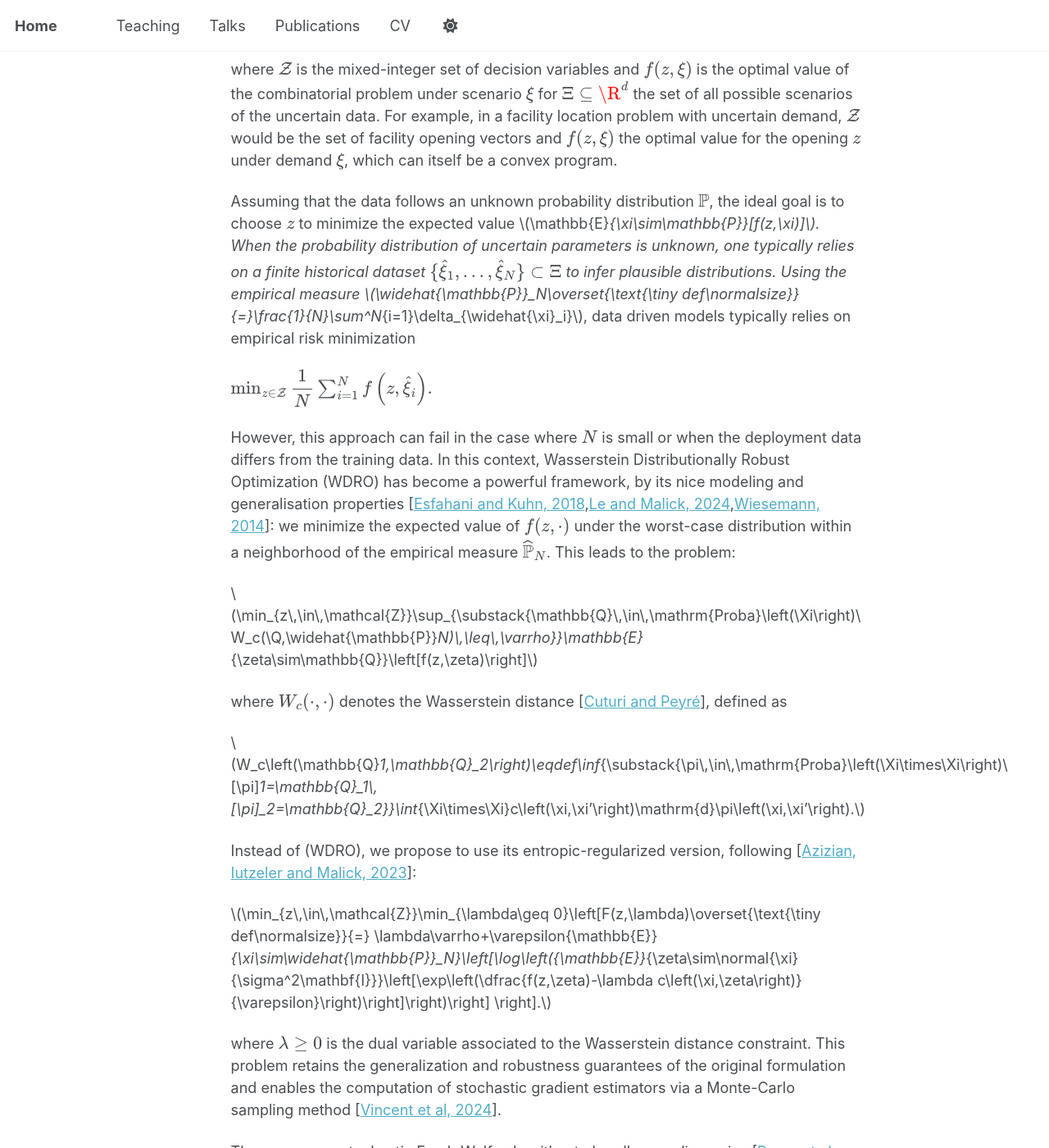
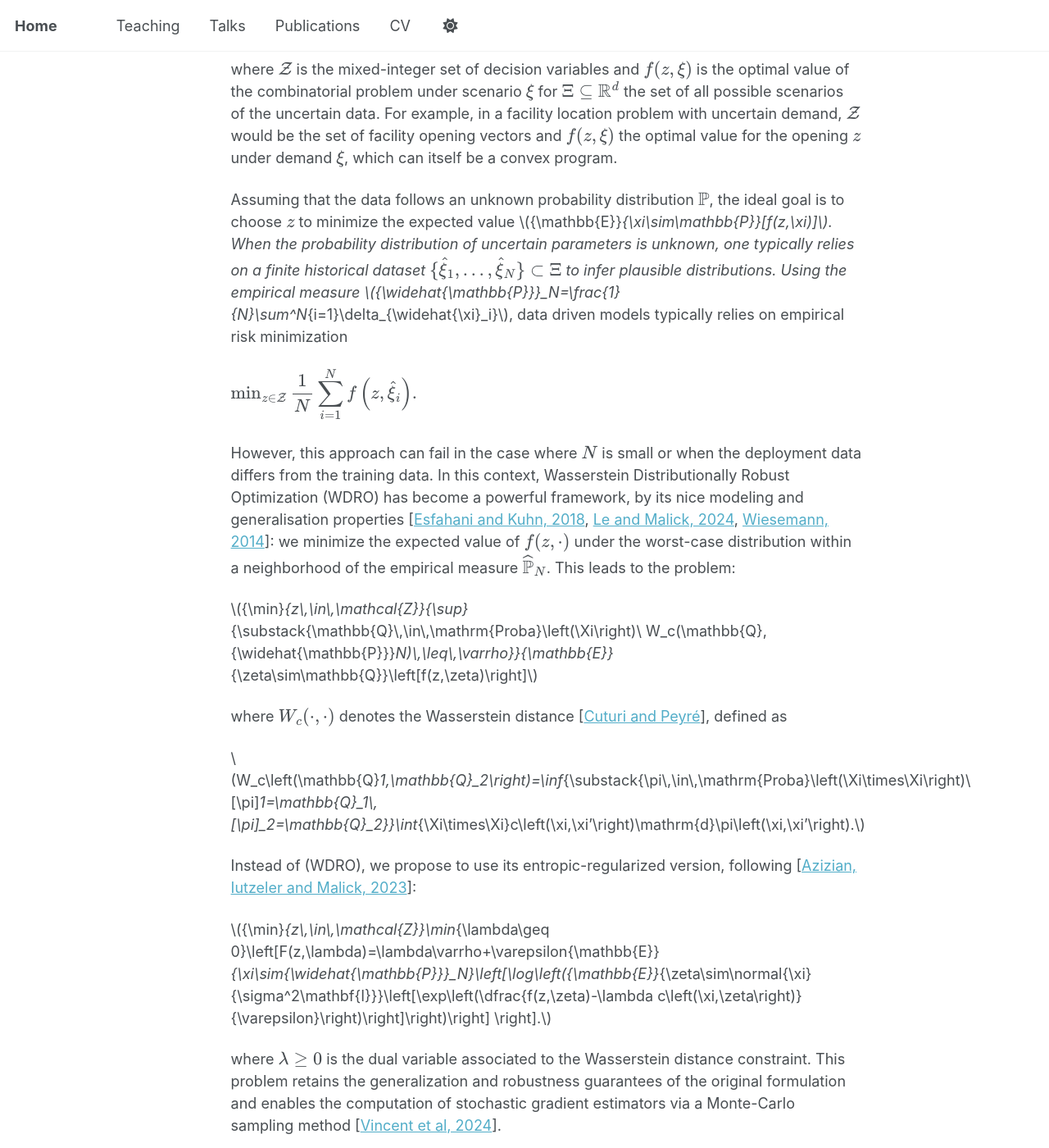
Before and after one commit to HubertVilluendas/hubertvilluendas.github.io, a Jekyll site: the page built from _talks/2026-02-26-FOMethods4WDRO-ROADEF.md, in a window 1280 px wide and 1400 px high, scrolled down 423 px. Shown: the whole window at 82% size. Built offline with Jekyll 4.4.1, drawn with Linux system fonts in a browser that asks for light colours; a script that is not in the unit is left out; some of the changed text lies outside the part shown.

Commit message:
Corrections about mdw

```diff
--- a/_talks/2026-02-26-FOMethods4WDRO-ROADEF.md
+++ b/_talks/2026-02-26-FOMethods4WDRO-ROADEF.md
@@ -15,24 +15,23 @@ We consider a general class of combinatorial optimization problems in which some
 
 \\(\underset{z\in\mathcal{Z}}{\text{minimize}}\quad f(z,\xi),\\)
 
-where \\(\mathcal{Z}\\) is the mixed-integer set of decision variables and \\(f(z,\xi)\\) is the optimal value of the combinatorial problem under scenario \\(\xi\\) for \\(\Xi\subseteq\R^d\\) the set of all possible scenarios of the uncertain data. For example, in a facility location problem with uncertain demand, \\(\mathcal{Z}\\) would be the set of facility opening vectors and \\(f(z,\xi)\\) the optimal value for the opening \\(z\\) under demand \\(\xi\\), which can itself be a convex program.
+where \\(\mathcal{Z}\\) is the mixed-integer set of decision variables and \\(f(z,\xi)\\) is the optimal value of the combinatorial problem under scenario \\(\xi\\) for \\(\Xi\subseteq\mathbb{R}^d\\) the set of all possible scenarios of the uncertain data. For example, in a facility location problem with uncertain demand, \\(\mathcal{Z}\\) would be the set of facility opening vectors and \\(f(z,\xi)\\) the optimal value for the opening \\(z\\) under demand \\(\xi\\), which can itself be a convex program.
 
-Assuming that the data follows an unknown probability distribution \\(\mathbb{P}\\), the ideal goal is to choose \\(z\\) to minimize the expected value \\(\mathbb{E}_{\xi\sim\mathbb{P}}[f(z,\xi)]\\). When the probability distribution of uncertain parameters is unknown, one typically relies on a finite historical dataset \\(\lbrace\widehat{\xi}_1,\dots,\widehat{\xi}_N\rbrace\subset\Xi\\) to infer plausible distributions. Using the empirical measure \\(\widehat{\mathbb{P}}_N\overset{\text{\tiny def\normalsize}}{=}\frac{1}{N}\sum^N_{i=1}\delta_{\widehat{\xi}_i}\\), data driven models typically relies on empirical risk minimization
+Assuming that the data follows an unknown probability distribution \\(\mathbb{P}\\), the ideal goal is to choose \\(z\\) to minimize the expected value \\({\mathbb{E}}_{\xi\sim\mathbb{P}}[f(z,\xi)]\\). When the probability distribution of uncertain parameters is unknown, one typically relies on a finite historical dataset \\(\lbrace\widehat{\xi}_1,\dots,\widehat{\xi}_N\rbrace\subset\Xi\\) to infer plausible distributions. Using the empirical measure \\({\widehat{\mathbb{P}}}_N=\frac{1}{N}\sum^N_{i=1}\delta_{\widehat{\xi}_i}\\), data driven models typically relies on empirical risk minimization
 
-\\(\min_{z\in\mathcal{Z}}\dfrac{1}{N}\sum^N_{i=1}f\left(z,\widehat{\xi}_i\right).\\)
+\\(\min_{z\in\mathcal{Z}}\dfrac{1}{N}\displaystyle\sum^N_{i=1}f\left(z,\widehat{\xi}_i\right).\\)
 
-However, this approach can fail in the case where \\(N\\) is small or when the deployment data differs from the training data. In this context, Wasserstein Distributionally Robust Optimization (WDRO) has become a powerful framework, by its nice modeling and generalisation properties [[Esfahani and Kuhn, 2018](https://link.springer.com/content/pdf/10.1007/s10107-017-1172-1.pdf),[Le and Malick, 2024](https://arxiv.org/pdf/2402.11981),[Wiesemann, 2014](https://optimization-online.org/wp-content/uploads/2013/02/3757.pdf)]: we minimize the expected value of \\(f(z,\cdot)\\) under the worst-case distribution within a neighborhood of the empirical measure \\(\widehat{\mathbb{P}}_N\\). This leads to the problem:
+However, this approach can fail in the case where \\(N\\) is small or when the deployment data differs from the training data. In this context, Wasserstein Distributionally Robust Optimization (WDRO) has become a powerful framework, by its nice modeling and generalisation properties [[Esfahani and Kuhn, 2018](https://link.springer.com/content/pdf/10.1007/s10107-017-1172-1.pdf), [Le and Malick, 2024](https://arxiv.org/pdf/2402.11981), [Wiesemann, 2014](https://optimization-online.org/wp-content/uploads/2013/02/3757.pdf)]: we minimize the expected value of \\(f(z,\cdot)\\) under the worst-case distribution within a neighborhood of the empirical measure \\(\widehat{\mathbb{P}}_N\\). This leads to the problem:
 
-\\(\min_{z\,\in\,\mathcal{Z}}\sup_{\substack{\mathbb{Q}\,\in\,\mathrm{Proba}\left(\Xi\right)\\ W_c(\Q,\widehat{\mathbb{P}}_N)\,\leq\,\varrho}}\mathbb{E}_{\zeta\sim\mathbb{Q}}\left[f(z,\zeta)\right]\\)
+\\({\min}_{z\,\in\,\mathcal{Z}}{\sup}_{\substack{\mathbb{Q}\,\in\,\mathrm{Proba}\left(\Xi\right)\\ W_c(\mathbb{Q},{\widehat{\mathbb{P}}}_N)\,\leq\,\varrho}}{\mathbb{E}}_{\zeta\sim\mathbb{Q}}\left[f(z,\zeta)\right]\\)
 
 where \\(W_c(\cdot,\cdot)\\) denotes the Wasserstein distance [[Cuturi and Peyré](https://arxiv.org/pdf/1803.00567)], defined as
 
-\\(W_c\left(\mathbb{Q}_1,\mathbb{Q}_2\right)\eqdef\inf_{\substack{\pi\,\in\,\mathrm{Proba}\left(\Xi\times\Xi\right)\\ [\pi]_1=\mathbb{Q}_1\, [\pi]_2=\mathbb{Q}_2}}\int_{\Xi\times\Xi}c\left(\xi,\xi'\right)\mathrm{d}\pi\left(\xi,\xi'\right).\\)
+\\(W_c\left(\mathbb{Q}_1,\mathbb{Q}_2\right)=\inf_{\substack{\pi\,\in\,\mathrm{Proba}\left(\Xi\times\Xi\right)\\ [\pi]_1=\mathbb{Q}_1\, [\pi]_2=\mathbb{Q}_2}}\int_{\Xi\times\Xi}c\left(\xi,\xi'\right)\mathrm{d}\pi\left(\xi,\xi'\right).\\)
 
 Instead of (WDRO), we propose to use its entropic-regularized version, following [[Azizian, Iutzeler and Malick, 2023](https://www.esaim-cocv.org/articles/cocv/pdf/2023/01/cocv220004.pdf)]:
 
-\\(\min_{z\,\in\,\mathcal{Z}}\min_{\lambda\geq 0}\left[F(z,\lambda)\overset{\text{\tiny def\normalsize}}{=}
-\lambda\varrho+\varepsilon{\mathbb{E}}_{\xi\sim\widehat{\mathbb{P}}_N}\left[\log\left({\mathbb{E}}_{\zeta\sim\normal{\xi}{\sigma^2\mathbf{I}}}\left[\exp\left(\dfrac{f(z,\zeta)-\lambda c\left(\xi,\zeta\right)}{\varepsilon}\right)\right]\right)\right]
+\\({\min}_{z\,\in\,\mathcal{Z}}\min_{\lambda\geq 0}\left[F(z,\lambda)=\lambda\varrho+\varepsilon{\mathbb{E}}_{\xi\sim{\widehat{\mathbb{P}}}_N}\left[\log\left({\mathbb{E}}_{\zeta\sim\normal{\xi}{\sigma^2\mathbf{I}}}\left[\exp\left(\dfrac{f(z,\zeta)-\lambda c\left(\xi,\zeta\right)}{\varepsilon}\right)\right]\right)\right]
 \right].\\)
 
 where \\(\lambda\geq 0\\) is the dual variable associated to the Wasserstein distance constraint. This problem retains the generalization and robustness guarantees of the original formulation and enables the computation of stochastic gradient estimators via a Monte-Carlo sampling method [[Vincent et al, 2024](https://arxiv.org/pdf/2410.21231)].
```
Also changed, not shown: other parts of _talks/2026-02-26-FOMethods4WDRO-ROADEF.md (+2 -2 lines).
